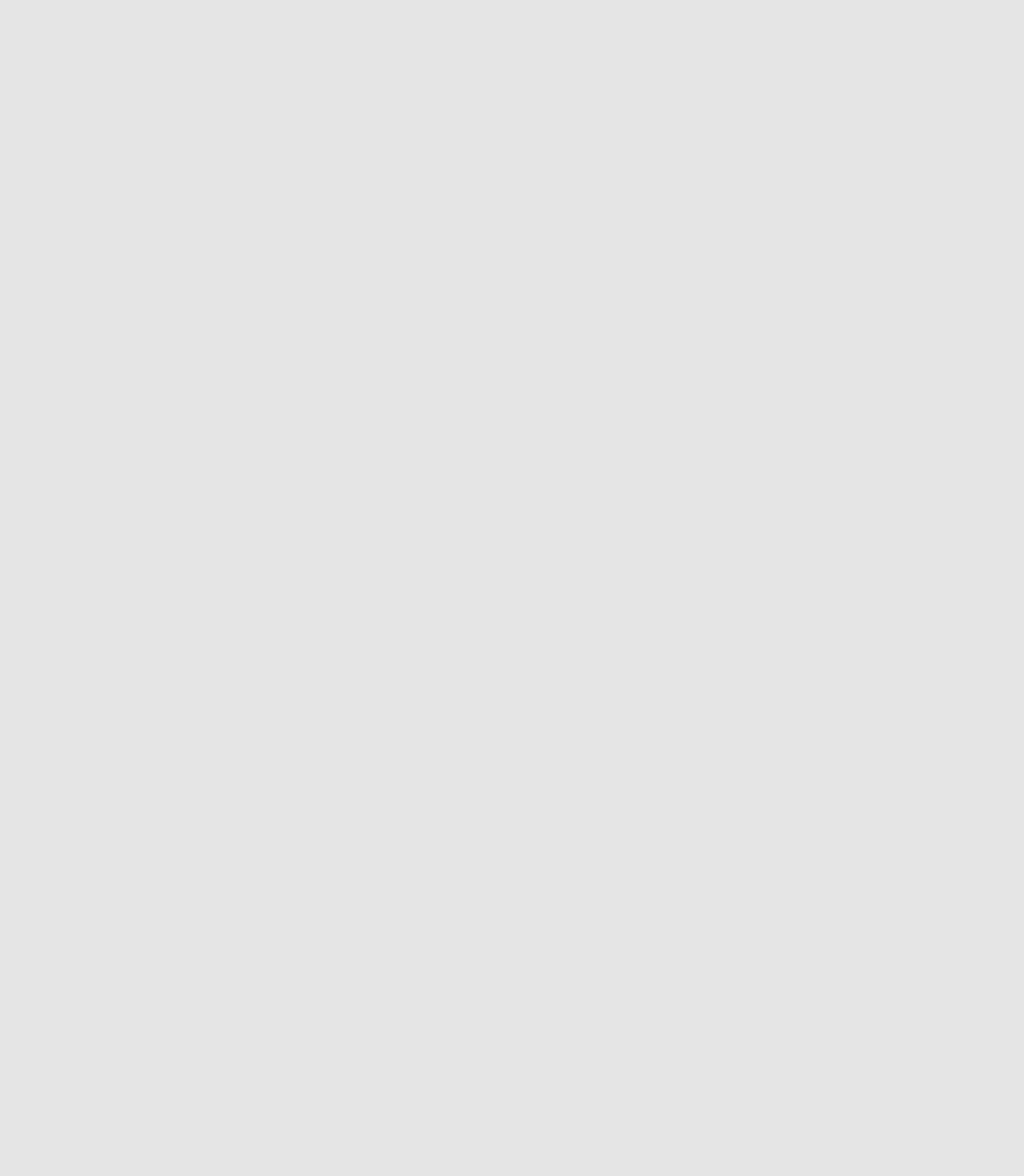
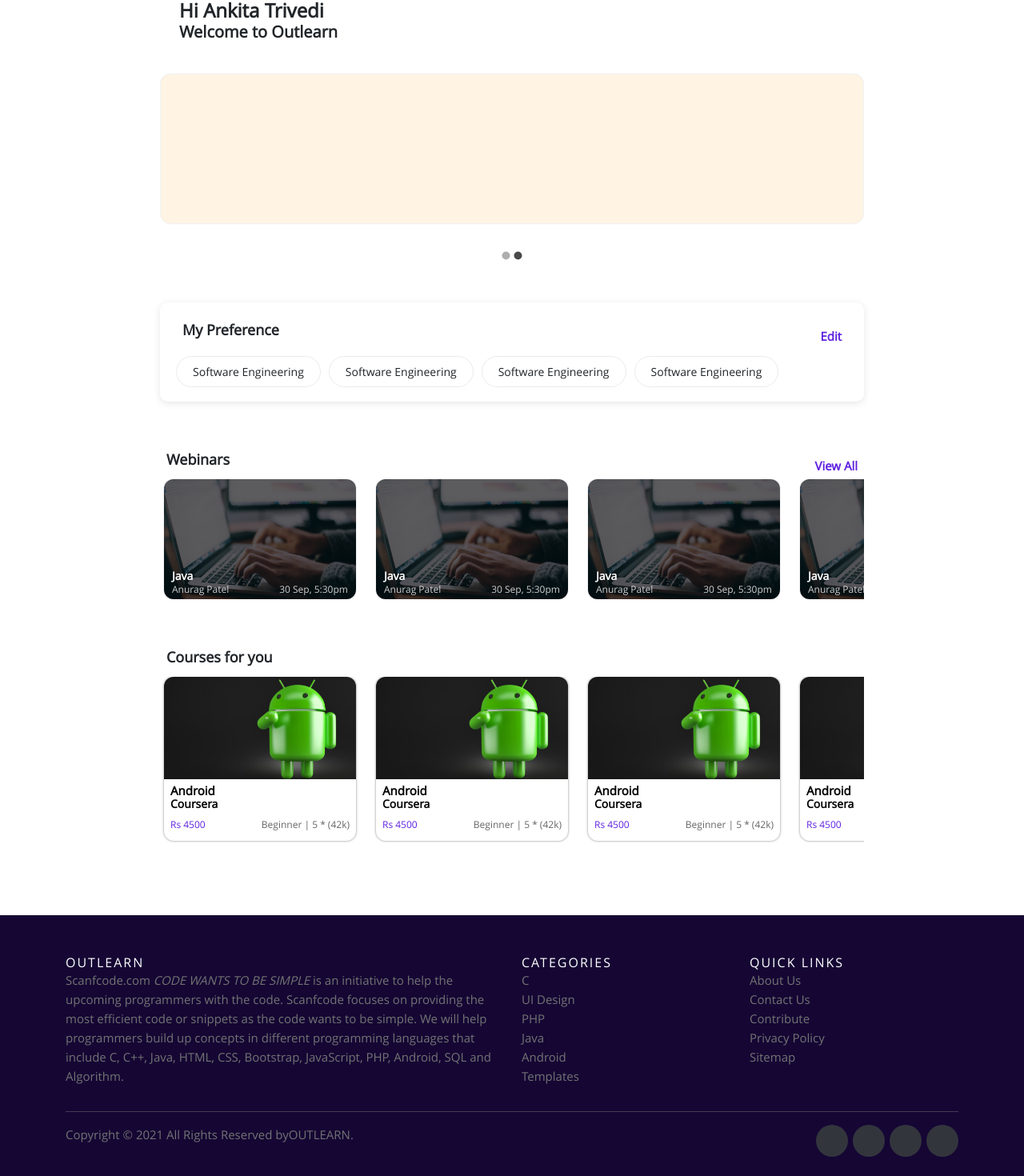
Before and after one commit to outlearn9/outlearn-frontend, a React (Create React App) app: page / in a window 1280 px wide. Shown: the part 151-1621 px from the top of the page at 80% size. Before the commit the page ends 800 px from the top, so only its background shows below. Built offline with nearby package versions, Linux system fonts and the light colour scheme.

Commit message:
--Homepage cards setup

```diff
--- a/package.json
+++ b/package.json
@@ -4,11 +4,13 @@
   "private": true,
   "dependencies": {
     "@material-ui/core": "^4.12.3",
+    "@material-ui/icons": "^4.11.2",
     "@testing-library/jest-dom": "^5.14.1",
     "@testing-library/react": "^11.2.7",
     "@testing-library/user-event": "^12.8.3",
     "react": "^17.0.2",
     "react-dom": "^17.0.2",
+    "react-material-ui-carousel": "^2.3.5",
     "react-router-dom": "^5.3.0",
     "react-scripts": "4.0.3",
     "sass": "^1.42.1",
--- a/src/App.js
+++ b/src/App.js
@@ -14,9 +14,9 @@
     <>
       <BrowserRouter>
         <Store>
-          <Route path="/onboarding" component={Home} />
-          <Route path="/login" component={Home} />
-          <Route path="/landing" component={LandingPage} />
+          <Route exact strict path="/onboarding" component={Home} />
+          <Route exact strict path="/login" component={Home} />
+          <Route exact strict path="/" component={LandingPage} />
 
         </Store>
       </BrowserRouter>
--- a/src/App.scss
+++ b/src/App.scss
@@ -1,4 +1,10 @@
 @import '../src/Assets/Styles/utility.scss';
+
+
+h1,h2,h3,h4,h5,h6,p{
+  margin: 0;
+  padding: 0;
+}
 
 .App {
   text-align: center;
--- a/src/Assets/Styles/utility.scss
+++ b/src/Assets/Styles/utility.scss
@@ -9,3 +9,9 @@
 .font-l{
     font-size: 20px;
 }
+.font-s{
+    font-size: 14px;
+}
+.font-m{
+    font-size: 15px;
+}
--- a/src/Modules/Header/Header.js
+++ b/src/Modules/Header/Header.js
@@ -26,7 +26,7 @@
 
 
 const Header = () => {
-
+    const isAuthenticated = localStorage.getItem('token')
 
     const classes = useStyles();
 
@@ -36,7 +36,7 @@
             <Grid container spacing={3}>
                 <Grid item xs={12}>
                     <Paper className={classes.paper}>
-                        <div className='app-name'><a href="/">Outlearn</a></div>
+                        <div className='app-name m-2'><a href="/">Outlearn</a></div>
 
                         {/* <div className='search-container'>
                             <span>
@@ -46,10 +46,10 @@
                         </div> */}
 
                         <div className="right-nav-wrap">
-                        <div className='user-name'>
-                            <span>A</span>
+                            <div className='user-name'>
+                                <span>A</span>
 
-                        </div>
+                            </div>
                             <p className="logout-btn">Logout</p>
                         </div>
 
--- a/src/Modules/LandingPageContainer/Components/LandingPageContainer.js
+++ b/src/Modules/LandingPageContainer/Components/LandingPageContainer.js
@@ -1,28 +1,64 @@
 import React, { useEffect, useState, useContext } from 'react';
-import  bgyellow from '../../../Assets/SVG/bgYellow.svg';
-
+import bgyellow from '../../../Assets/SVG/bgYellow.svg';
+import courseImg from '../../../Assets/Images/course.png';
 import MyPreferences from './MyPreferences';
+import Carousel from 'react-material-ui-carousel'
+import { Paper, Button } from '@material-ui/core'
 
 
-const LandingPageContainer = () => {
+function Item(props)
+{
+    return (
+        <Paper>
+            {/* <h2>{props.item.name}</h2>
+            <p>{props.item.description}</p> */}
+            <img src={props.item.image}></img>
+
+            {/* <Button className="CheckButton">
+                Check it out!
+            </Button> */}
+        </Paper>
+    )
+}
+
+
+const LandingPageContainer = (props) => {
+
+    var items = [
+        {
+            name: "Random Name #1",
+            description: "Probably the most random thing you have ever seen!",
+            image: bgyellow
+        },
+        {
+            name: "Random Name #2",
+            description: "Hello World!",
+            image: bgyellow
+        }
+    ]
 
     let ary = [1, 2, 3, 4, 5, 4, 23, 2]
 
     return (
         <>
             <div className="landing-wrapper">
-                <div class="greeting-text m-4">
-                    <h1 className="font-bold font-xl">Hi Ankita</h1>
+                <div className="greeting-text m-4">
+                    <h1 className="font-bold font-xl">{props.greeting}</h1>
                     <h3 className="font-bold font-l">Welcome to Outlearn</h3>
                 </div>
 
-                <div class="landing-carousel">
-                    <img src={bgyellow}></img>
+                <div className="landing-carousel">
+                    <Carousel>
+                        {
+                            items.map((item, i) => <Item key={i} item={item} />)
+                        }
+                    </Carousel>
+
                 </div>
                 <MyPreferences />
 
 
-                <div class="horizontal-head"><h2 className="m-2">Webinars</h2> <h3 className="m-2">View All</h3></div>
+                <div className="horizontal-head"><h2 className="m-2">Webinars</h2> <h3 className="m-2">View All</h3></div>
                 <div className="horizontal-loop">
                     {
                         ary.map(element => (
@@ -40,6 +76,28 @@
                         ))
                     }
                 </div>
+
+
+                <div className="horizontal-head mt-5"><h2 className="m-2">Courses for you</h2> </div>
+                <div className="horizontal-loop">
+                    {
+                        ary.map(element => (
+                            <div className="courses-card-wrapper">
+                                <div className="courses-card-head">
+                                    <img src={courseImg}></img>
+                                </div>
+                                <div className="courses-card-footer">
+                                    <div><h4 className="font-bold font-m">Android</h4>
+                                        <h5 className="font-bold font-s">Coursera</h5></div>
+
+                                    <div className="courses-card-end mt-2">
+                                        <span>Rs 4500</span>  <p>Beginner | 5 * (42k)</p>
+                                    </div>
+                                </div>
+                            </div>
+                        ))
+                    }
+                </div>
             </div>
 
 
--- a/src/Modules/LandingPageContainer/Components/MyPreferences.js
+++ b/src/Modules/LandingPageContainer/Components/MyPreferences.js
@@ -9,11 +9,11 @@
     return (
         <>
             <div className="preference-wrapper mb-5 mt-5">
-                <div class="horizontal-head"><h2 className="m-2">My Preference</h2> <h3 className="m-2">Edit</h3></div>
+                <div className="horizontal-head"><h2 className="m-2">My Preference</h2> <h3 className="m-2">Edit</h3></div>
                 <div className="horizontal-loop mt-2 mb-2">
                     {
                         ary.map(element => (
-                           <div class="preference-card"> Software Engineering </div>
+                           <div className="preference-card"> Software Engineering </div>
                         ))
                     }
                 </div>
--- a/src/Modules/LandingPageContainer/LandingPage.js
+++ b/src/Modules/LandingPageContainer/LandingPage.js
@@ -7,12 +7,14 @@
 
 const LandingPage = () => {
 
+  const greeting = "Hi Ankita Trivedi"
+
   return (
     <>
       <Header />
       <div className="bg-white pb-5">
         <SubNavbar />
-        <LandingPageContainer />
+        <LandingPageContainer greeting={greeting} />
       </div>
       <Footer />
     </>
--- a/src/Modules/LandingPageContainer/LandingPage.scss
+++ b/src/Modules/LandingPageContainer/LandingPage.scss
@@ -1,25 +1,27 @@
 .subnavbar-wrapper {
-    background: white;
-    box-shadow: 0px 2px 10px rgb(0 0 0 / 10%);
-    padding   : 0;
+    background   : white;
+    box-shadow   : 0px 2px 10px rgb(0 0 0 / 10%);
+    padding      : 0;
     border-bottom: 1px solid #dededd;
+
     ul {
         list-style     : none;
         display        : flex;
-        align-items : center;
+        align-items    : center;
         justify-content: center;
         margin         : 0;
+
         li {
-            margin: 8px 25px;
+            margin   : 8px 25px;
             font-size: 14px;
-            cursor: pointer;
+            cursor   : pointer;
         }
     }
 }
 
-.landing-carousel{
-    img{
-        width: 880px;
+.landing-carousel {
+    img {
+        width : 880px;
         height: 220px;
     }
 }
@@ -42,12 +44,12 @@
 }
 
 .landing-wrapper {
-    width: 100%;
+    width     : 100%;
     background: white;
-    max-width: 920px;
-    margin: 20px auto;
-    overflow: hidden;
-    padding: 20px 20px;
+    max-width : 920px;
+    margin    : 20px auto;
+    overflow  : hidden;
+    padding   : 20px 20px;
 
     .horizontal-head {
         display        : flex;
@@ -104,6 +106,51 @@
     }
 }
 
+.courses-card-wrapper {
+    min-width          : 240px !important;
+    border-radius      : 12px;
+    height             : 205px;
+    margin             : 0 20px 5px 5px;
+    background-position: center;
+    background-size    : cover;
+    background-repeat  : no-repeat;
+    color              : white;
+    display            : flex;
+    flex-direction     : column;
+    justify-content    : flex-end;
+    box-shadow         : 0 0 3px grey;
+    overflow: hidden;
+
+    .courses-card-head {
+        img {
+            width : 240px;
+            height: auto;
+        }
+    }
+
+    .courses-card-footer {
+        height : 80px;
+        color  : black;
+        padding: 5px 8px;
+
+        .courses-card-end {
+            display        : flex;
+            justify-content: space-between;
+            align-items    : flex-end;
+            font-size      : 14px;
+
+            span {
+                font-size  : 12px;
+                color: #5F22E0;
+            }
+            p{
+                font-size  : 12px;
+                color: #666666;
+            }
+        }
+    }
+}
+
 .horizontal-loop {
     display   : flex;
     overflow-x: scroll;
@@ -113,3 +160,7 @@
 ::-webkit-scrollbar {
     display: none;
 }
+
+.MuiPaper-elevation1{
+    box-shadow: none !important;
+}
--- a/src/Modules/Shared/Footer.js
+++ b/src/Modules/Shared/Footer.js
@@ -9,7 +9,7 @@
       <div className="container">
         <div className="row">
           <div className="col-sm-12 col-md-6">
-            <h6>About</h6>
+            <h6>OUTLEARN</h6>
             <p className="text-justify">Scanfcode.com <i>CODE WANTS TO BE SIMPLE </i> is an initiative  to help the upcoming programmers with the code. Scanfcode focuses on providing the most efficient code or snippets as the code wants to be simple. We will help programmers build up concepts in different programming languages that include C, C++, Java, HTML, CSS, Bootstrap, JavaScript, PHP, Android, SQL and Algorithm.</p>
           </div>
 
@@ -41,8 +41,8 @@
       <div className="container">
         <div className="row">
           <div className="col-md-8 col-sm-6 col-xs-12">
-            <p className="copyright-text">Copyright &copy; 2017 All Rights Reserved by
-         <a href="#">Scanfcode</a>.
+            <p className="copyright-text">Copyright &copy; 2021 All Rights Reserved by
+         <a href="#">OUTLEARN</a>.
             </p>
           </div>
 
--- a/src/Modules/Shared/Footer.scss
+++ b/src/Modules/Shared/Footer.scss
@@ -1,6 +1,6 @@
 .site-footer
 {
-  background-color:#26272b;
+  background-color:#150634;
   padding:45px 0 20px;
   font-size:15px;
   line-height:24px;
```
Also changed, not shown: src/Assets/Images/course.png (added), 1 other file (tests, documents, lock files or other folders).
